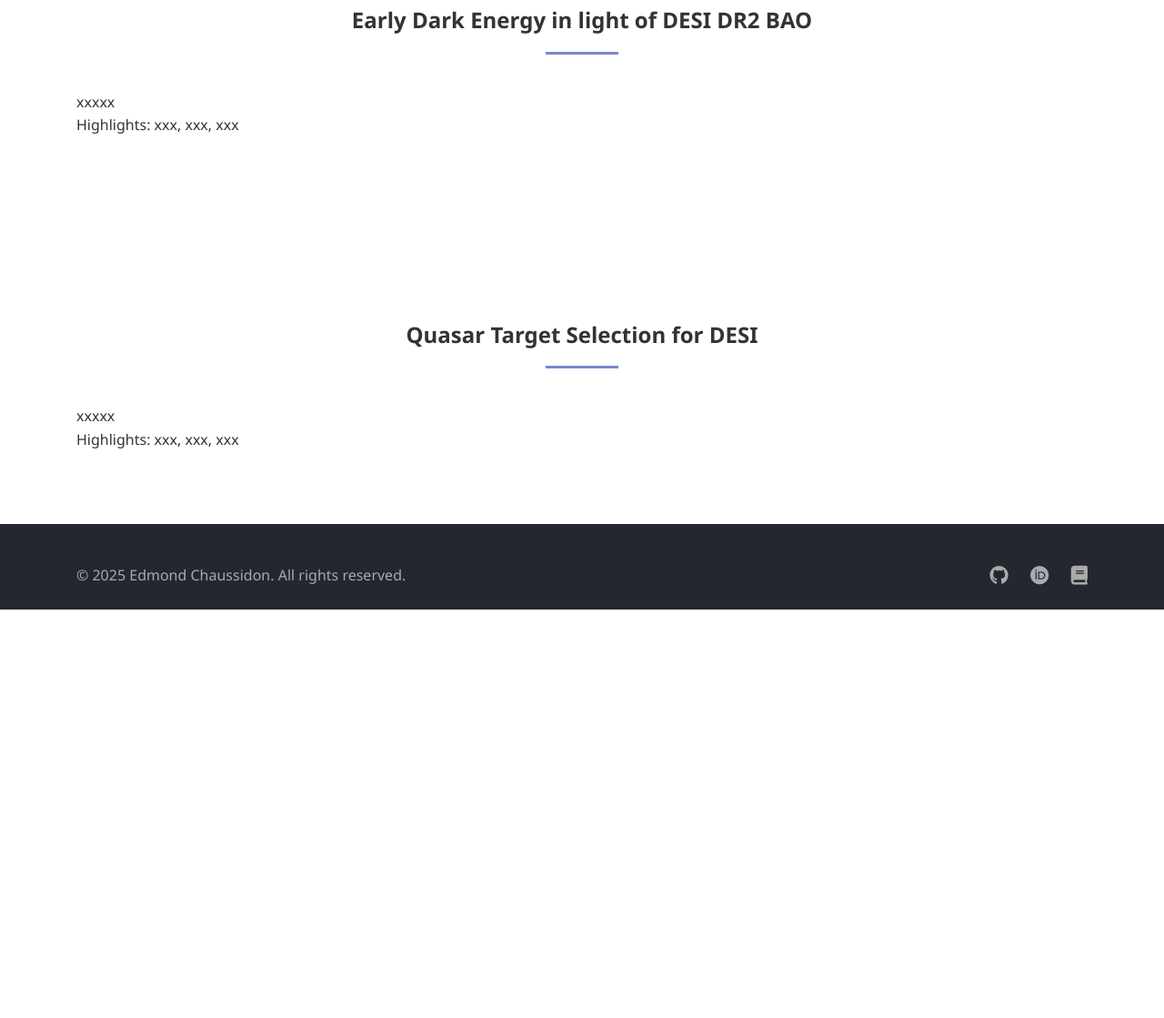
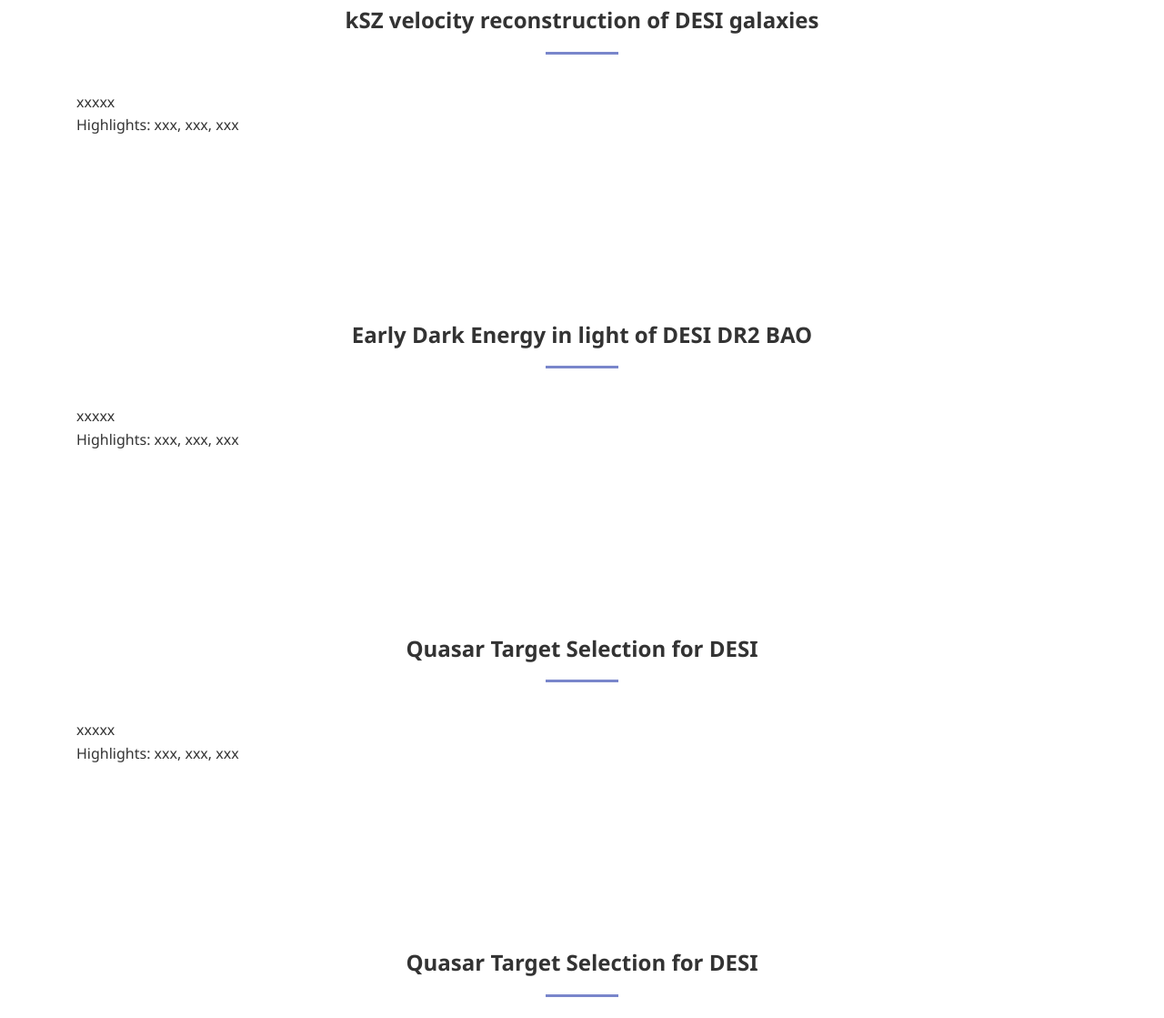
Before and after one commit to echaussidon/portfolio, a plain HTML site: page research.html in a window 1280 px wide. Shown: the part 621-1740 px from the top of the page at 91% size. Before the commit the page ends 1291 px from the top, so only its background shows below. Drawn offline with Linux system fonts and the light colour scheme.

Commit message:
update iamge

```diff
--- a/research.html
+++ b/research.html
@@ -44,10 +44,35 @@
                 </p>
         </section>
 
-
         <section id="project2" class="featured-research">
             <div class="container">
+                <h2>kSZ velocity reconstruction of DESI galaxies</h2>
+
+            </div>
+                <p>
+                    xxxxx
+                </p>
+                <p>
+                    Highlights: xxx, xxx, xxx
+                </p>
+        </section>
+
+        <section id="project3" class="featured-research">
+            <div class="container">
                 <h2>Early Dark Energy in light of DESI DR2 BAO</h2>
+            </div>
+                <p>
+                    xxxxx
+                </p>
+                <p>
+                    Highlights: xxx, xxx, xxx
+                </p>
+        </section>
+
+
+        <section id="project4" class="featured-research">
+            <div class="container">
+                <h2>Quasar Target Selection for DESI</h2>
             </div>
                 <p>
                     xxxxx
```
Also changed, not shown: index.html (+11 -5 lines), img/quasar_artist.jpg (added).
